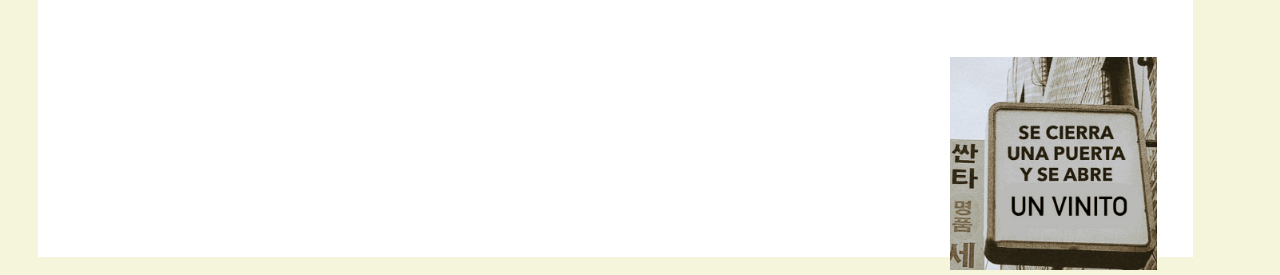
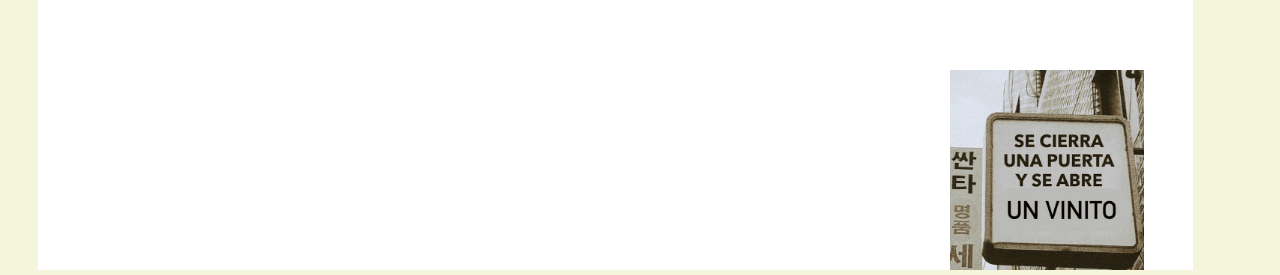
Before and after one commit to AnniProvietti/galpao, a plain HTML site: page index.html in a window 1280 px wide. Shown: the part 615-890 px from the top of the page. Drawn offline with Linux system fonts and the light colour scheme.

Commit message:
max-width img

```diff
--- a/index.css
+++ b/index.css
@@ -37,7 +37,11 @@ body{
     font: 1em 'Courier New', Courier, monospace;
     width: 95%;
 }
-
+img{
+    max-width: 100%;
+    max-height: 100%;
+    display: block;
+}
 a:link,a:visited{
     position: relative;
     left: 20px;
--- a/index.html
+++ b/index.html
@@ -45,9 +45,7 @@
 
         </div>
         <div class="rigthcolumn">
-            <div class="destaque">
-            <img src="imagens/vinito.jpg" width=85% heigth=80%>
-            </div>
+            <img src="imagens/vinito.jpg" >
         </div>
     </body>
 </html>
```
